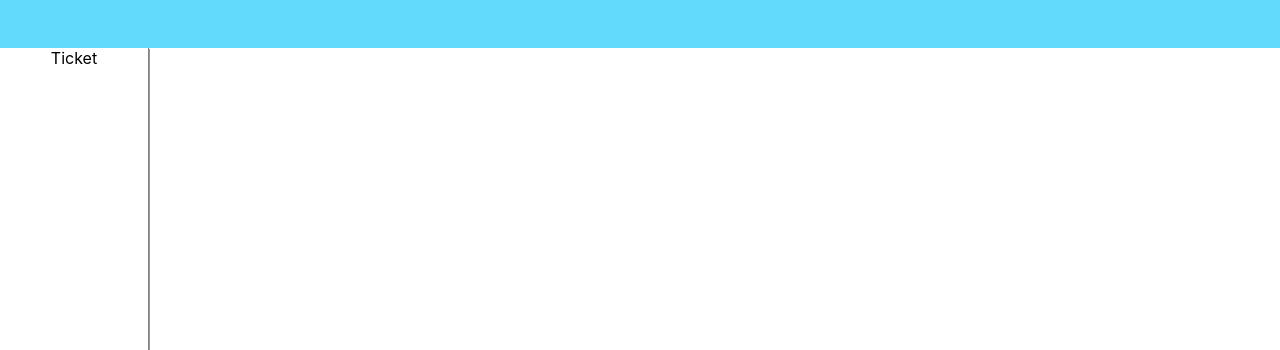
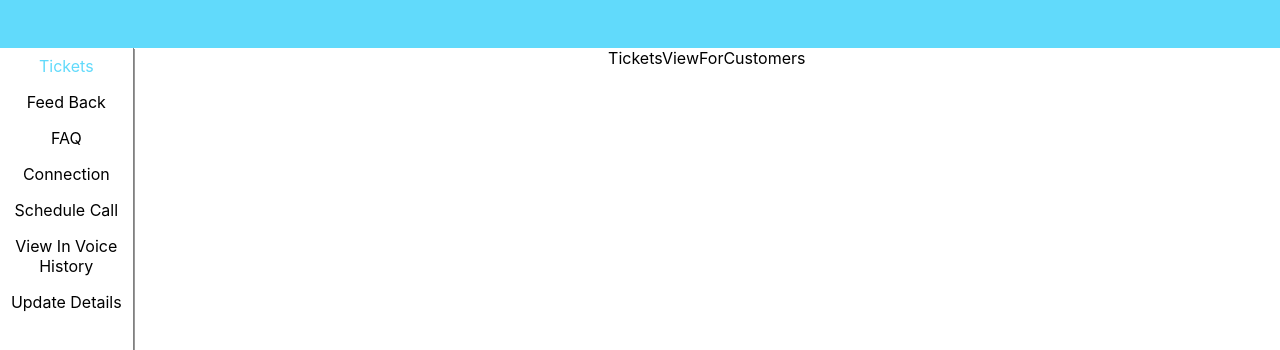
Before and after one commit to pranithasri/groupl-project, a React (Create React App) app: page /customer/dashboard in a window 1280 px wide. Shown: the top 350 px of the page. Built offline with nearby package versions, Linux system fonts and the light colour scheme.

Commit message:
adding dash board views for customer ane employee views

```diff
--- /dev/null
+++ b/src/customerscreens/CallViewForCustomers.js
@@ -0,0 +1,7 @@
+import React from 'react'
+
+export const CallViewForCustomers = () => {
+  return (
+    <div>CallViewForCustomers</div>
+  )
+}
--- /dev/null
+++ b/src/customerscreens/ConnectionViewForCustomers.js
@@ -0,0 +1,7 @@
+import React from 'react'
+
+export const ConnectionViewForCustomers = () => {
+  return (
+    <div>ConnectionViewForCustomers</div>
+  )
+}
--- a/src/customerscreens/CustomerSideBar.js
+++ b/src/customerscreens/CustomerSideBar.js
@@ -1,9 +1,75 @@
-import React from 'react'
+import React, { useState } from 'react'
+import {  useNavigate } from "react-router-dom";
+import {TicketsViewForCustomers} from "./TicketsViewForCustomers";
+import {FeedBackViewForCustomers} from "./FeedBackViewForCustomers";
+import {ConnectionViewForCustomers} from "./ConnectionViewForCustomers"
+import {CallViewForCustomers} from "./CallViewForCustomers"
+import {UpdateViewForCustomers} from "./UpdateViewForCustomers"
+import {HistoryViewForCustomers} from "./HistoryViewForCustomers"
+import {FAQViewForCustomers} from "./FAQViewForCustomers"
 
-export default function CustomerSideBar () {
+
+export default function CustomerSideBar() {
+  const navigator=useNavigate();
+  const [pageSelected,setPageSelected]=useState("tickets")
+  const selectTabStyle={
+    color:"#61dafb",
+    padding:"8px"
+
+   }
+
   return (
+    <div style={{display:'flex'}}>
     <div style={{height:"100vh",backgroundColor:"white",width:'148px',borderRight:'1px solid grey',boxShadow:"1px 1px 0px #999"}}>
-      <div>Ticket</div>
+      <div onClick={()=>{
+       setPageSelected("tickets")
+      }} style={pageSelected==="tickets"? selectTabStyle:{
+        padding:"8px"
+      }}>Tickets</div>
+      <div onClick={()=>{
+        setPageSelected("feedback")
+
+      }}  style={pageSelected==="feedback"?selectTabStyle:{padding:"8px"}}>Feed Back</div>
+      <div
+       onClick={()=>{
+        setPageSelected("FAQ")
+      }}
+      style={pageSelected==="FAQ"?selectTabStyle:{padding:"8px"}}
+      >FAQ</div>
+        <div onClick={()=>{
+       setPageSelected("connection")
+      }} style={pageSelected==="connection"? selectTabStyle:{
+        padding:"8px"
+      }}>Connection</div>
+      <div onClick={()=>{
+        setPageSelected("call")
+
+      }}  style={pageSelected==="call"?selectTabStyle:{padding:"8px"}}>Schedule Call</div>
+      <div
+       onClick={()=>{
+        setPageSelected("history")
+      }}
+      style={pageSelected==="history"?selectTabStyle:{padding:"8px"}}
+      >View In Voice History</div>
+
+     <div
+       onClick={()=>{
+        setPageSelected("update details")
+      }}
+      style={pageSelected==="update details"?selectTabStyle:{padding:"8px"}}
+      >Update Details</div>
+
+    </div>
+    <div style={{width:"100%"}}>
+      {pageSelected==="tickets"?<TicketsViewForCustomers/>:
+      pageSelected==="feedback"?<FeedBackViewForCustomers/>:
+      pageSelected==="FAQ"?<FAQViewForCustomers/>:
+      pageSelected==="connection"?<ConnectionViewForCustomers/>:
+      pageSelected==="call"?<CallViewForCustomers/>:
+      pageSelected==="history"?<HistoryViewForCustomers/>:
+      pageSelected==="update details"?<UpdateViewForCustomers/>:<></>}
+      </div>
+
     </div>
   )
 }
--- /dev/null
+++ b/src/customerscreens/FAQViewForCustomers.js
@@ -0,0 +1,7 @@
+import React from 'react'
+
+export const FAQViewForCustomers = () => {
+  return (
+    <div>FAQViewForCustomers</div>
+  )
+}
--- /dev/null
+++ b/src/customerscreens/FeedBackViewForCustomers.js
@@ -0,0 +1,7 @@
+import React from 'react'
+
+export const FeedBackViewForCustomers = () => {
+  return (
+    <div>FeedBackViewForCustomers</div>
+  )
+}
--- /dev/null
+++ b/src/customerscreens/HistoryViewForCustomers.js
@@ -0,0 +1,7 @@
+import React from 'react'
+
+export const HistoryViewForCustomers = () => {
+  return (
+    <div>HistoryViewForCustomers</div>
+  )
+}
--- /dev/null
+++ b/src/customerscreens/TicketsViewForCustomers.js
@@ -0,0 +1,7 @@
+import React from 'react'
+
+export const TicketsViewForCustomers = () => {
+  return (
+    <div>TicketsViewForCustomers</div>
+  )
+}
--- /dev/null
+++ b/src/customerscreens/UpdateViewForCustomers.js
@@ -0,0 +1,7 @@
+import React from 'react'
+
+export const UpdateViewForCustomers = () => {
+  return (
+    <div>UpdateViewForCustomers</div>
+  )
+}
--- a/src/employeescreens/EmployeeSideBar.js
+++ b/src/employeescreens/EmployeeSideBar.js
@@ -1,9 +1,44 @@
-import React from 'react'
+import React, { useState } from 'react'
+import {  useNavigate } from "react-router-dom";
+import {TicketsViewForEmployees} from "./TicketsViewForEmployees";
+import {FAQViewForEmployees} from "./FAQViewForEmployees";
+import {FeedBackViewForEmployees} from "./FeedBackViewForEmployees"
 
 export default function EmployeeSideBar() {
+  const navigator=useNavigate();
+  const [pageSelected,setPageSelected]=useState("tickets")
+  const selectTabStyle={
+    color:"#61dafb",
+    padding:"8px"
+
+   }
+
   return (
+    <div style={{display:'flex'}}>
     <div style={{height:"100vh",backgroundColor:"white",width:'148px',borderRight:'1px solid grey',boxShadow:"1px 1px 0px #999"}}>
-      <div>Ticket</div>
+      <div onClick={()=>{
+       setPageSelected("tickets")
+      }} style={pageSelected==="tickets"? selectTabStyle:{
+        padding:"8px"
+      }}>Tickets</div>
+      <div onClick={()=>{
+        setPageSelected("feedback")
+
+      }}  style={pageSelected==="feedback"?selectTabStyle:{padding:"8px"}}>Feed Back</div>
+      <div
+       onClick={()=>{
+        setPageSelected("FAQ")
+      }}
+      style={pageSelected==="FAQ"?selectTabStyle:{padding:"8px"}}
+      >FAQ</div>
+
+    </div>
+    <div style={{width:"100%"}}>
+      {pageSelected==="tickets"?<TicketsViewForEmployees/>:
+      pageSelected==="feedback"?<FeedBackViewForEmployees/>:
+      pageSelected==="FAQ"?<FAQViewForEmployees/>:<></>}
+      </div>
+
     </div>
   )
 }
--- /dev/null
+++ b/src/employeescreens/FAQViewForEmployees.js
@@ -0,0 +1,7 @@
+import React from 'react'
+
+export const  FAQViewForEmployees=()=> {
+  return (
+    <div>FAQViewForEmployees</div>
+  )
+}
--- /dev/null
+++ b/src/employeescreens/FeedBackViewForEmployees.js
@@ -0,0 +1,7 @@
+import React from 'react'
+
+export const FeedBackViewForEmployees = () => {
+  return (
+    <div>FeedBackViewForEmployees</div>
+  )
+}
--- /dev/null
+++ b/src/employeescreens/TicketsViewForEmployees.js
@@ -0,0 +1,7 @@
+import React from 'react'
+
+export const  TicketsViewForEmployees=()=> {
+  return (
+    <div>TicketsViewForEmployees</div>
+  )
+}
```
